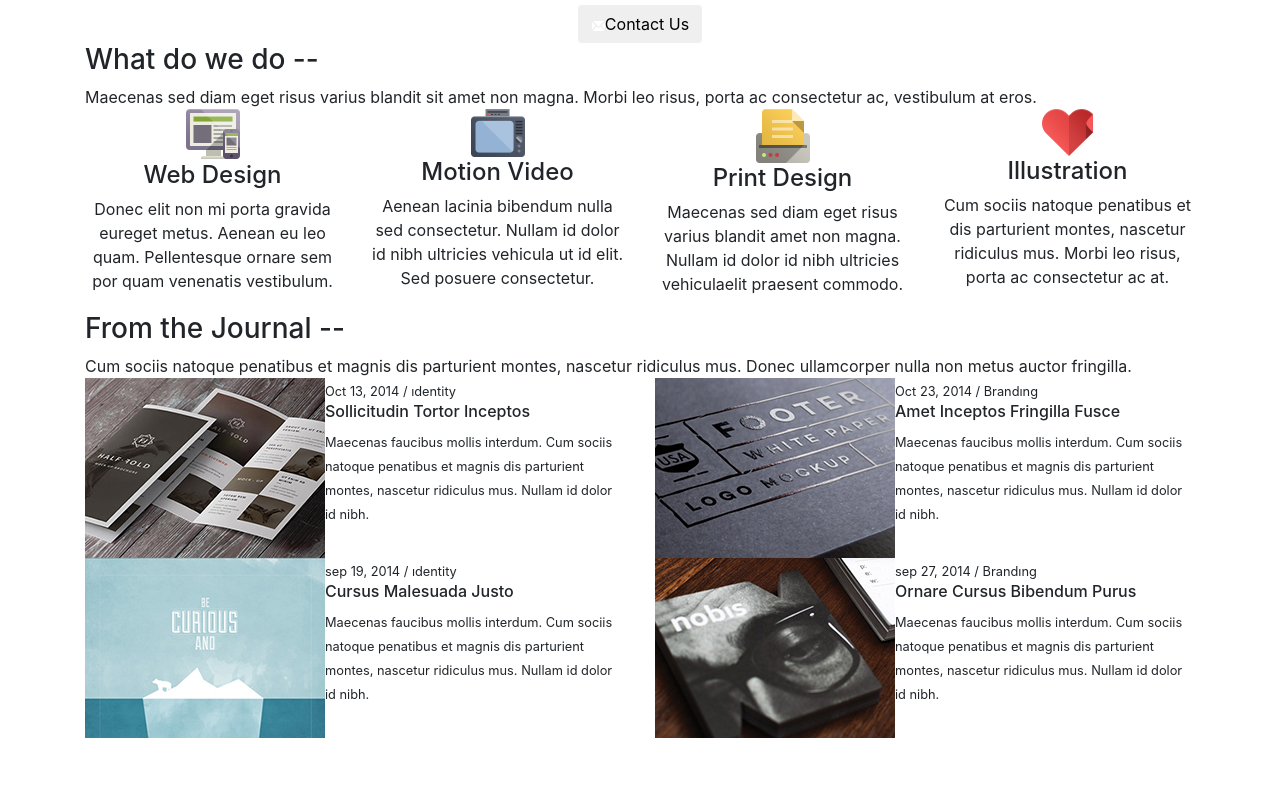
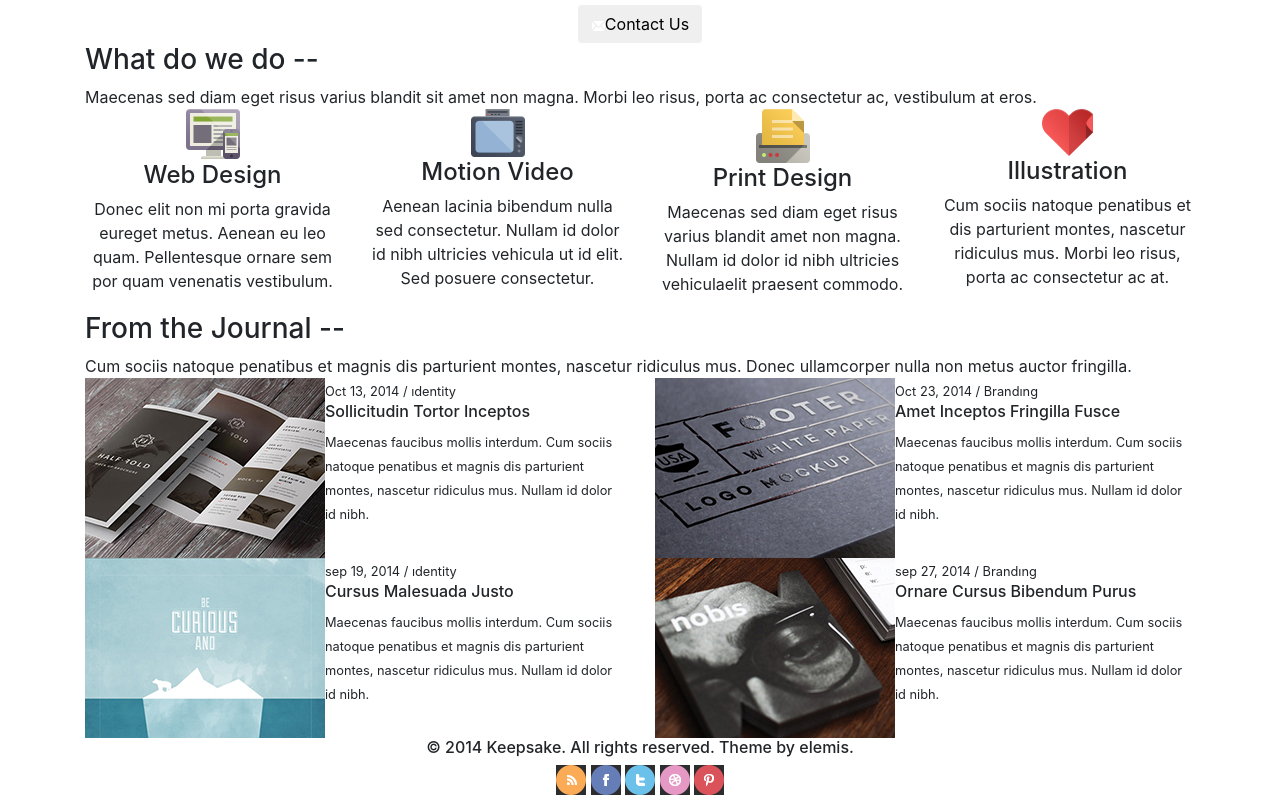
Before and after one commit to AlexTMena/Keepsake, a plain HTML site: page index.html in a window 1280 px wide. Shown: the part 1188-1983 px from the top of the page. Before the commit the page ends 1926 px from the top, so only its background shows below. Drawn offline with nearby package versions, Linux system fonts and the light colour scheme.

Commit message:
added footer section

```diff
--- a/index.html
+++ b/index.html
@@ -165,6 +165,16 @@
 
     <!-- Footer -->
 
+
+    <div class="container-fluid text-center">
+        <h6>&copy 2014 Keepsake. All rights reserved. Theme by elemis.</h6>
+        <img src="images/social-logo-1.png">
+        <img src="images/social-logo-2.png">
+        <img src="images/social-logo-3.png">
+        <img src="images/social-logo-4.png">
+        <img src="images/social-logo-5.png">
+    </div>
+
     <!-- Bootstrap script -->
     <script src="https://code.jquery.com/jquery-3.3.1.slim.min.js" integrity="sha384-q8i/X+965DzO0rT7abK41JStQIAqVgRVzpbzo5smXKp4YfRvH+8abtTE1Pi6jizo" crossorigin="anonymous"></script>
     <script src="https://cdnjs.cloudflare.com/ajax/libs/popper.js/1.14.3/umd/popper.min.js" integrity="sha384-ZMP7rVo3mIykV+2+9J3UJ46jBk0WLaUAdn689aCwoqbBJiSnjAK/l8WvCWPIPm49" crossorigin="anonymous"></script>
```
